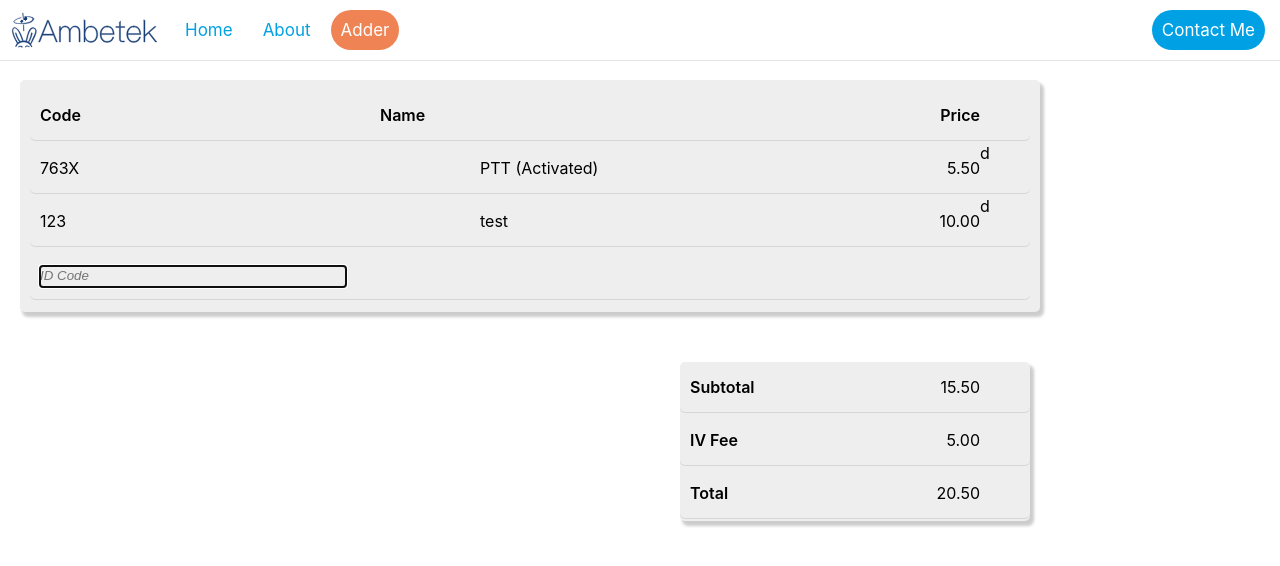
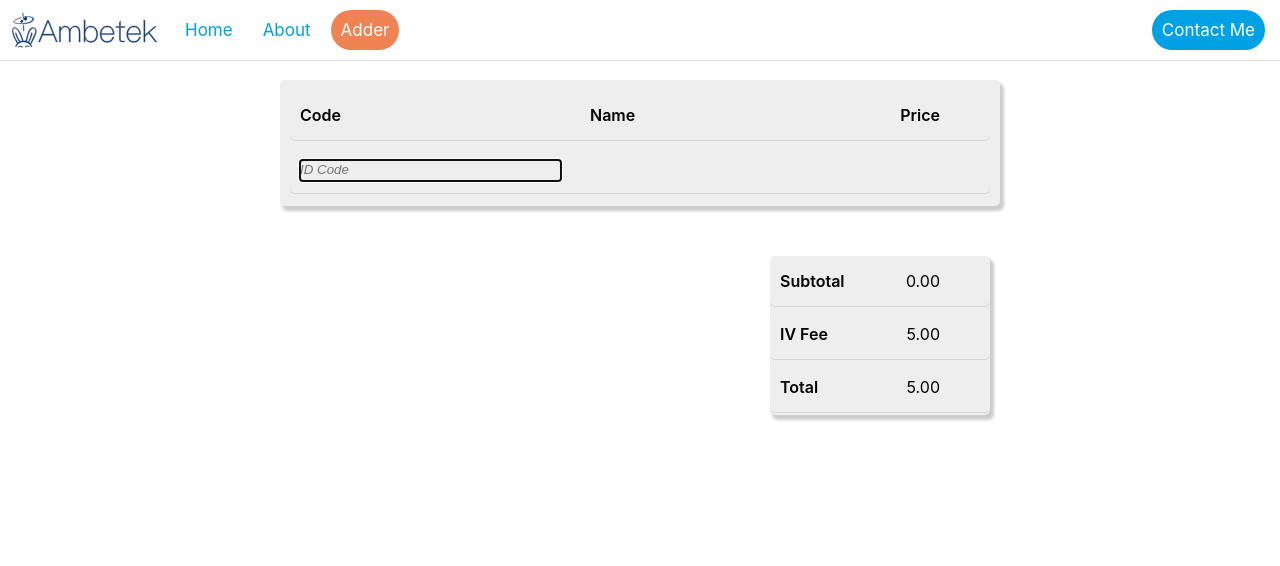
Before and after one commit to Sylean/ambetek-react, a React (Create React App) app: page /adder in a window 1280 px wide. Shown: the top 566 px of the page. Built offline with nearby package versions, Linux system fonts and the light colour scheme.

Commit message:
Changed formatting of Adder

```diff
--- a/src/components/Adder/Adder.scss
+++ b/src/components/Adder/Adder.scss
@@ -8,7 +8,7 @@ html, body {
     overflow: hidden;
     height: 50px;
     display: grid;
-    grid-template-columns: auto 40% 20% 50px;
+    grid-template-columns: auto 40% 10% 50px;
     box-shadow: rgba(0,0,0,0.1) 0 1px;
     margin-bottom: 3px;
     border-radius: 5px;
@@ -35,7 +35,7 @@ html, body {
     overflow: hidden;
     height: 50px;
     display: grid;
-    grid-template-columns: auto 40% 20% 50px;
+    grid-template-columns: auto 40% 10% 50px;
     box-shadow: rgba(0,0,0,0.1) 0 1px;
     margin-bottom: 3px;
     border-radius: 5px;
@@ -108,19 +108,40 @@ html, body {
     max-height: calc(100vh - 60px);
     width: 100%;
     flex-flow: column nowrap;
+
+    &::after {
+        content: "";
+        display: block;
+        position: absolute;
+        right: -20px;
+        width: 20px;
+        height: 1px;
+    }
 }
 
 .adder-grid {
     overflow: hidden;
     padding: 10px 10px;
-    margin: 20px 20px;
-    width: 100%;
-    max-width: 1000px;
+    margin: 20px auto;
+    width: calc(100% - 40px);
+    max-width: 700px;
     display: grid;
     grid-template-columns: 100%;
     background-color: #EEEEEE;
     border-radius: 5px;
     flex: none;
 
-    box-shadow: 3px 4px 3px 1px rgba(0,0,0,0.2)
+    box-shadow: 3px 4px 3px 1px rgba(0,0,0,0.2);
+
+    &::after {
+        content: "";
+        display: block;
+        position: absolute;
+        right: -20px;
+        width: 20px;
+        height: 1px;
+    }
 }
+
+.adder-min-margin {
+}
--- a/src/components/Adder/Adder.tsx
+++ b/src/components/Adder/Adder.tsx
@@ -24,16 +24,7 @@ class Adder extends Component<{}, AdderState> {
         super(props);
 
         this.state = {
-            labs: [{
-                code: "763X",
-                name: "PTT (Activated)",
-                price: 5.5,
-            },
-            {
-                code: "123",
-                name: "test",
-                price: 10,
-            }],
+            labs: [],
             rowValid: true,
             inputValue: "",
         };
@@ -83,6 +74,7 @@ class Adder extends Component<{}, AdderState> {
     );
 
         return (
+            <div className="adder-min-margin">
                 <div className="adder-container">
                     <div className="adder-grid">
                         <div className="adder-header">
@@ -115,6 +107,7 @@ class Adder extends Component<{}, AdderState> {
                     </div>
                     <Summary subtotal={this._computeRowSubtotal(this.state.labs)} IVFee={IVFee} total={this._computeRowTotal(this.state.labs)} />
                 </div>
+            </div>
         );
     }
 }
--- a/src/components/Adder/Row.scss
+++ b/src/components/Adder/Row.scss
@@ -27,5 +27,5 @@
 }
 
 .adder-row-delete {
-
+    text-align: right;
 }
--- a/src/components/Adder/Summary.scss
+++ b/src/components/Adder/Summary.scss
@@ -2,11 +2,11 @@
     flex: none;
     overflow: hidden;
     padding: 10px 10px;
-    margin: 20px 20px;
-    width: 100%;
-    max-width: 1000px;
+    margin: 20px auto;
+    width: calc(100% - 40px);
+    max-width: 700px;
     display: grid;
-    grid-template-columns: auto calc(100px + 20% + 50px);
+    grid-template-columns: auto calc(100px + 10% + 50px);
 
 
     /* Force scroll area to account for margin */
--- a/src/components/Home/Home.scss
+++ b/src/components/Home/Home.scss
@@ -1,40 +1,55 @@
 html, body {
     height: 100vh;
+    height: -webkit-fill-available;
     overflow: hidden;
 }
 
 .home-container {
-    overflow-y: scroll;
+    overflow-y: auto;
     overflow-x: hidden;
     display: flex;
     scroll-snap-type: y mandatory;
-    height: calc(100vh - 60px);
+    height: calc(100% - 60px);
     width: 100%;
-    justify-content: space-between;
+    justify-content: flex-start;
     align-items: center;
     flex-flow: column nowrap;
     flex: none;
+
+    @media only screen and (max-width: 554px) {
+        height: calc(100% - 120px);
+    }
 }
 
 .home-slide {
+    height: 100%;
+    width: 100%;
+
+    display: flex;
     align-items: center;
     justify-content: center;
 
-    display: flex;
-    overflow: auto;
+    overflow: hidden;
     flex: none;
     scroll-snap-align: start;
-    height: 100%;
-    width: 100%;
+
     box-shadow: rgba(0,0,0,0.1) 0 1px;
 
     h1 {
+        margin: 0;
         font-weight: 200;
         font-size: 128px;
     }
 }
 
+.sizer {
+    display: flex;
+    flex: 1 1 100%;
+    align-items: stretch;
+}
+
 .splash {
+    display: flex;
     flex-flow: column nowrap;
 }
 
--- a/src/components/Home/Home.tsx
+++ b/src/components/Home/Home.tsx
@@ -3,11 +3,14 @@ import './Home.scss';
 
 function Home() {
     return(
+
             <div className="home-container">
+                <div className="sizer">
                 <div className="home-slide splash">
                     <h1>Hello!</h1>
                     <div className="splash-content">
                         Welcome to the new face of Ambetek!
+                    </div>
                 </div>
                 </div>
                 <div className="home-slide slide-1">
@@ -23,6 +26,7 @@ function Home() {
                     <h1>4!</h1>
                 </div>
             </div>
+
     );
 }
 
```
Lines whose indentation alone changed are shown as unchanged.
